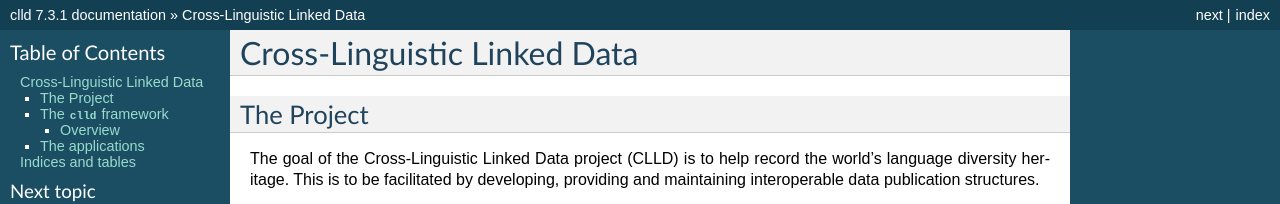
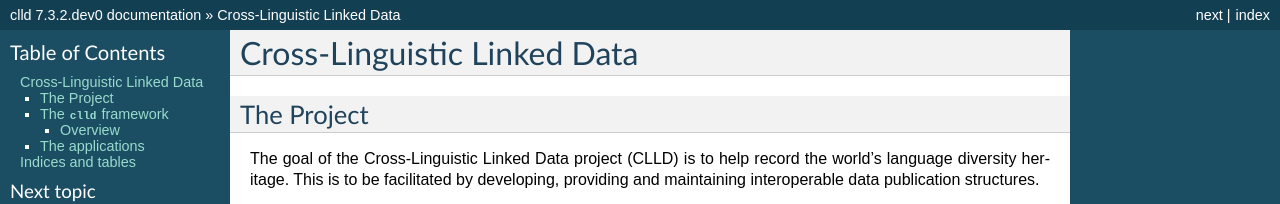
Before and after one commit to clld/clld, a Sphinx documentation site: the page built from docs/index.rst, in a window 1280 px wide and 900 px high. Shown: the top 204 px of the window. Built offline with Sphinx 7.4.7, drawn with Linux system fonts in a browser that asks for light colours; some of the changed text lies outside the part shown.

Commit message:
bump version for development

```diff
--- a/docs/conf.py
+++ b/docs/conf.py
@@ -51,10 +51,10 @@ copyright = u'Max Planck Society'
 # built documents.
 #
 # The full version, including alpha/beta/rc tags.
-release = '7.3.1'
+release = '7.3.2.dev0'
 
 # The short X.Y version.
-version = '7.3.1'
+version = '7.3.2.dev0'
 
 # The language for content autogenerated by Sphinx. Refer to documentation
 # for a list of supported languages.
--- a/setup.py
+++ b/setup.py
@@ -31,7 +31,7 @@ install_requires = [
 
 setup(
     name='clld',
-    version='7.3.1',
+    version='7.3.2.dev0',
     description=(
         'Python library supporting the development of cross-linguistic databases'),
     long_description=open('README.md').read(),
--- a/src/clld/__init__.py
+++ b/src/clld/__init__.py
@@ -3,7 +3,7 @@ import collections
 from clld.db.models import common
 from clld import interfaces
 
-__version__ = "7.3.1"
+__version__ = "7.3.2.dev0"
 
 
 class Resource(collections.namedtuple('Resource', 'name model interface with_index with_rdfdump')):
```
